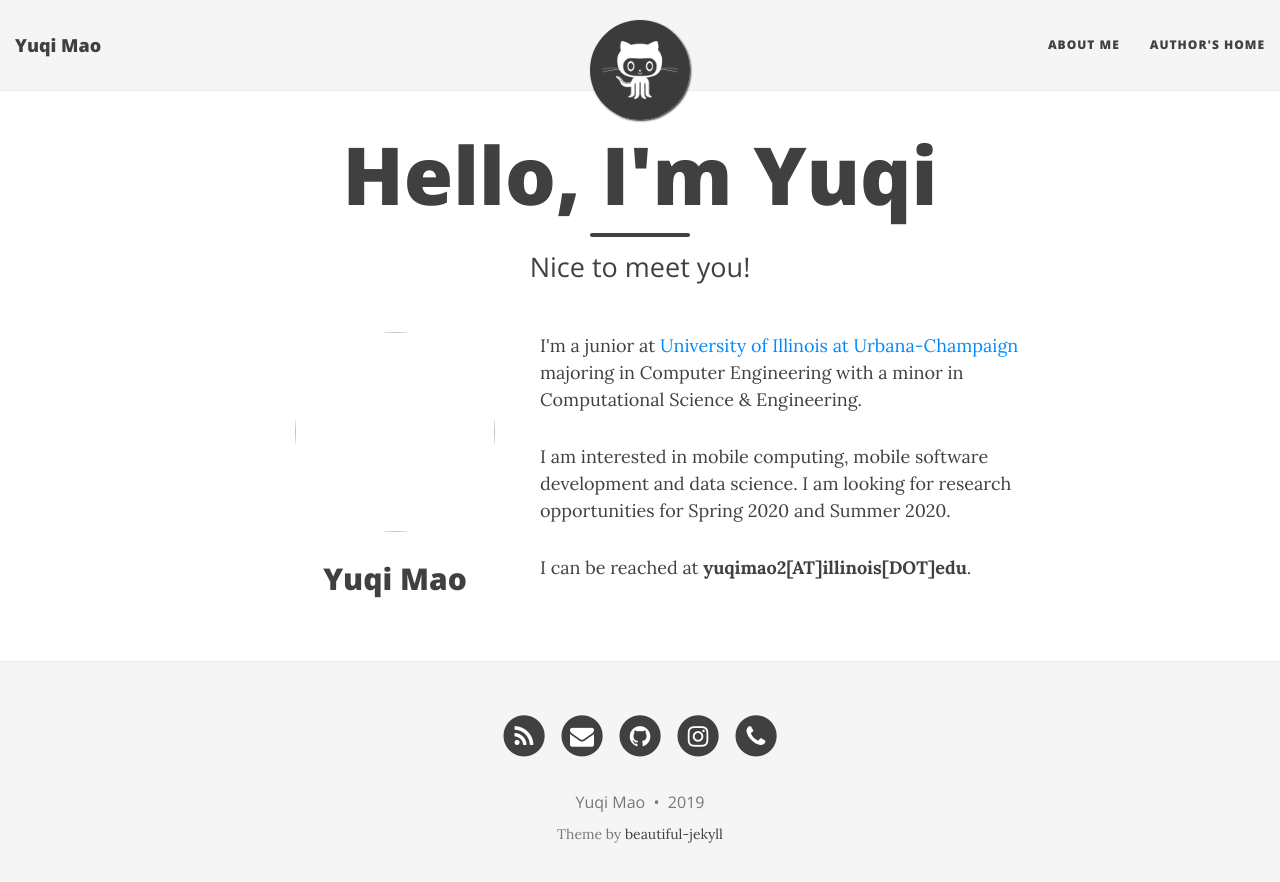
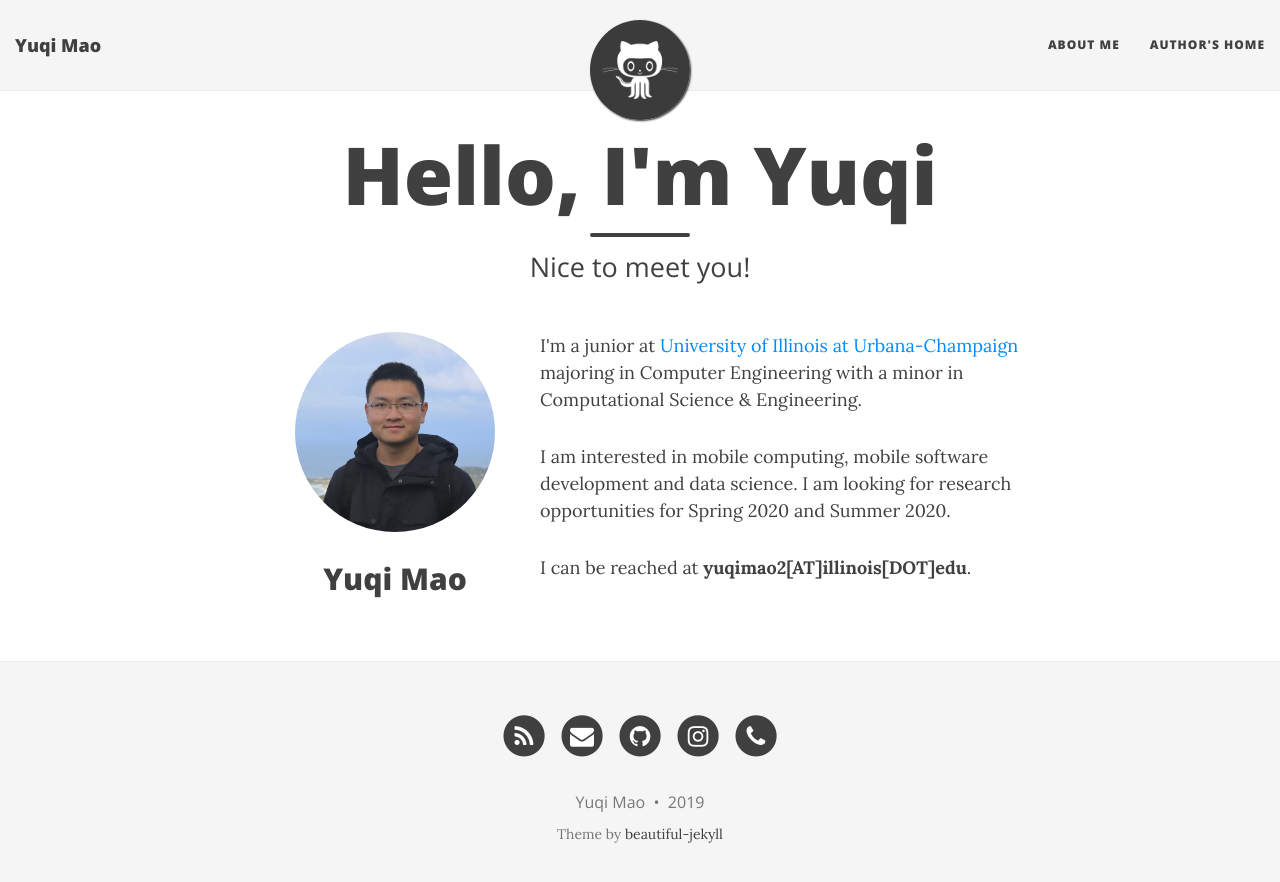
Before and after one commit to yqmao17/yqmao17.github.io, a Jekyll site: the page built from index.html, in a window 1280 px wide. Shown: the top 882 px of the page. Built offline with Jekyll 4.4.1, drawn with Linux system fonts in a browser that asks for light colours; nearby versions of some CDN libraries; the list of posts is cut into pages by our own code.

Commit message:
Update index.html

```diff
--- a/index.html
+++ b/index.html
@@ -77,7 +77,7 @@ use-site-title: true
       <div class="row">
   <div class="col-md-4" style="text-align: center">
       <p>
-          <img class="img-circle" style="width: 200px; height: 200px" src=" ">
+          <img class="img-circle" style="width: 200px; height: 200px" src="img/me.jpeg">
       </p>
       <h2>Yuqi Mao</h2>
   </div>
```
